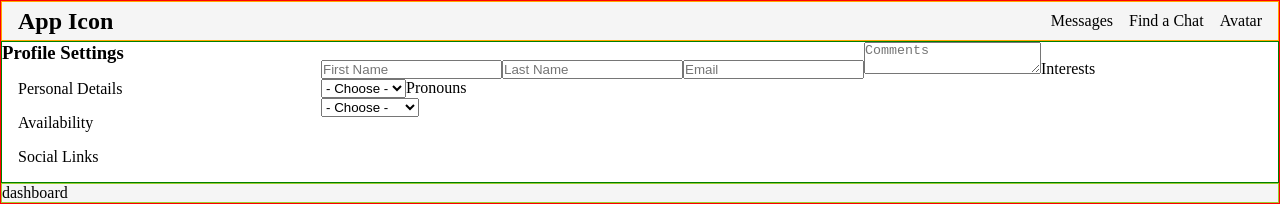
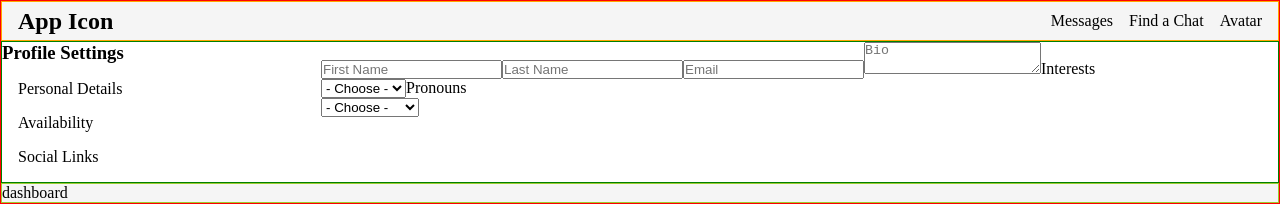
Before and after one commit to vishalicious213/coffee-chat, a React (Vite) app: page / in a window 1280 px wide. Shown: the top 205 px of the page. Built offline with nearby package versions, Linux system fonts and the light colour scheme.

Commit message:
personal-details updated bio

```diff
--- a/src/components/features/profile-settings/personal-details.jsx
+++ b/src/components/features/profile-settings/personal-details.jsx
@@ -7,7 +7,7 @@ const PersonalDetails = () => {
         {firstName: "",
          lastName: "",
          email: "",
-         comments: "",
+         bio: "",
          interests: "",
          pronouns: ""}
     )
@@ -48,10 +48,10 @@ const PersonalDetails = () => {
                 value={formData.email}
             />
             <textarea
-                value={formData.comments}
-                placeholder="Comments"
+                value={formData.bio}
+                placeholder="Bio"
                 onChange={handleChange}
-                name="comments"
+                name="bio"
             />
 
             <label htmlFor="interests">Interests</label>
```
